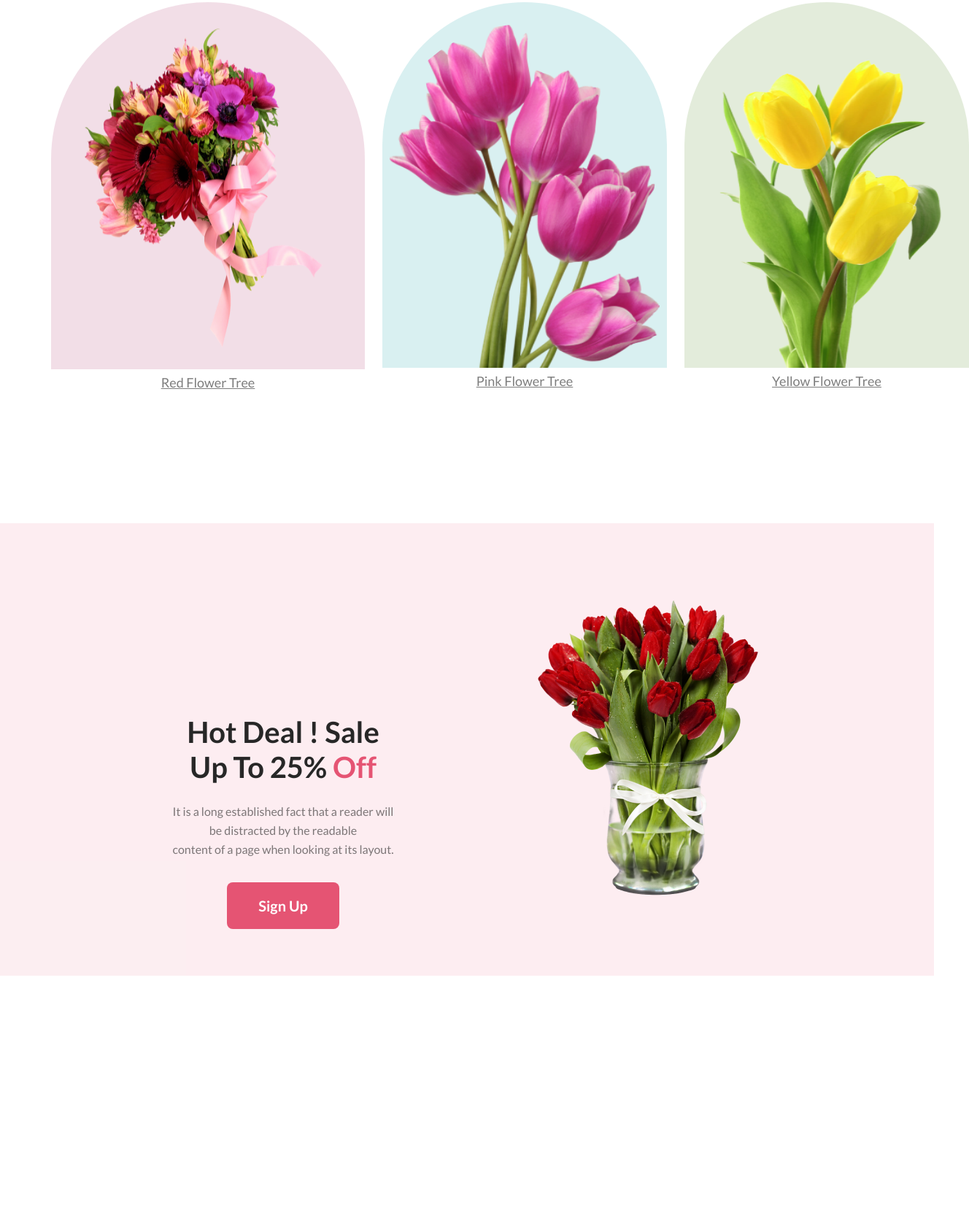
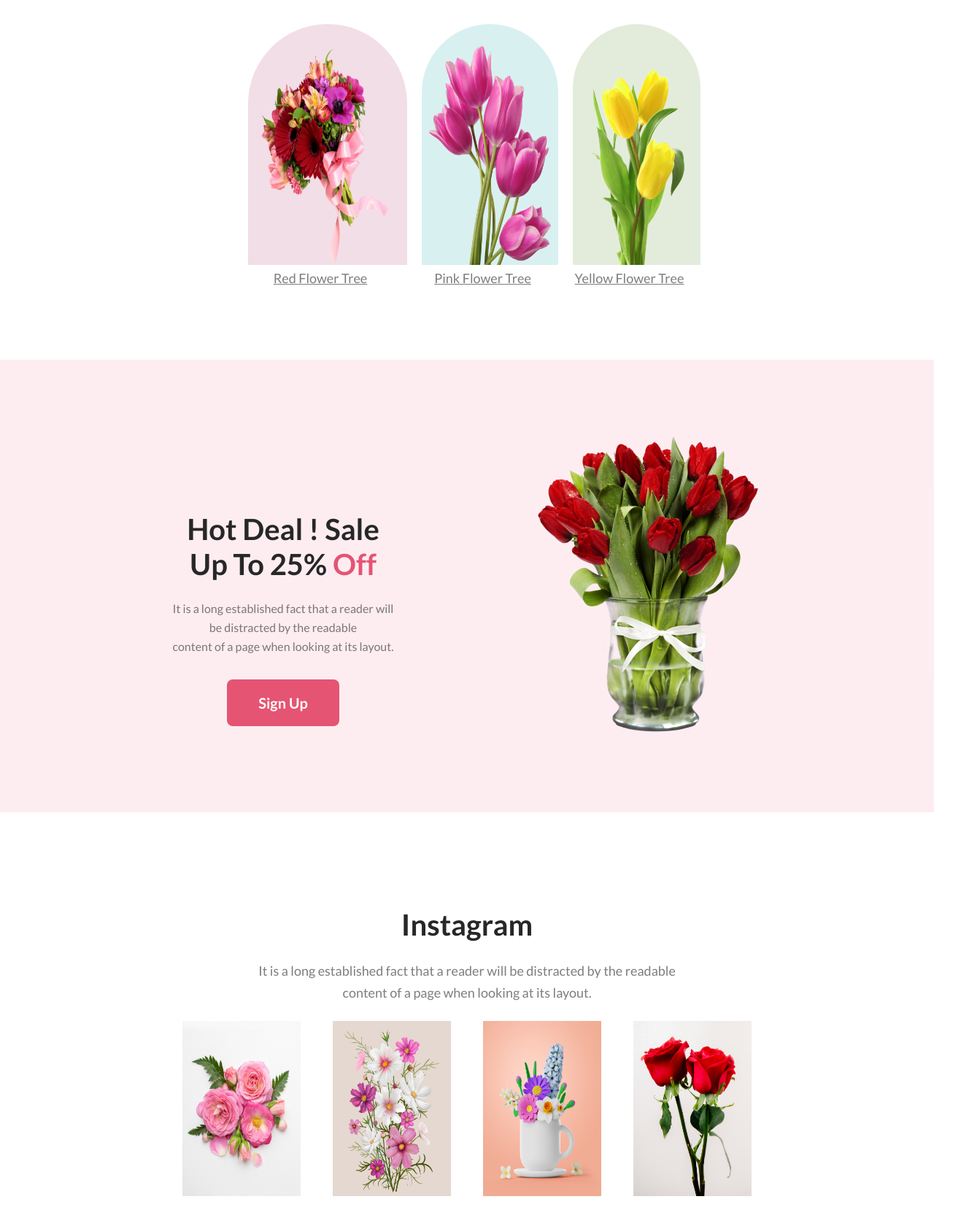
Before and after one commit to Tausif1691/assignment-1, a plain HTML site: page index.html in a window 1280 px wide. Shown: the part 1107-2776 px from the top of the page at 73% size, 1328 px wide, since content can reach past the window. Before the commit the page ends 2444 px from the top, so only its background shows below. Drawn offline with Linux system fonts and the light colour scheme.

Commit message:
third commit

```diff
--- a/index.html
+++ b/index.html
@@ -16,33 +16,57 @@
     <header class="header">
       <div class="banner-container">
         <div class="banner-details">
-            <h3 class="banner-title"> Let's make <br> beautiful flowers a <br> part of your life.</h3>
-            <p class="banner-description">It is a long established fact that a reader will be distracted by the readable content of a page when looking at its layout. The point of using Lorem Ipsum is that it has a more-or-less normal distribution of letters.</p>
-            <button class="btn-primary"> Shop Now </button>
+          <h3 class="banner-title">
+            Let's make <br />
+            beautiful flowers a <br />
+            part of your life.
+          </h3>
+          <p class="banner-description">
+            It is a long established fact that a reader will be distracted by
+            the readable content of a page when looking at its layout. The point
+            of using Lorem Ipsum is that it has a more-or-less normal
+            distribution of letters.
+          </p>
+          <button class="btn-primary">Shop Now</button>
         </div>
         <div class="banner-image">
-          <img src="./Flower Asset/pngwing 10.png" alt="">
+          <img src="./Flower Asset/pngwing 10.png" alt="" />
         </div>
       </div>
     </header>
     <main>
-
       <!-- featured flowers section -->
 
       <section class="featured-flower">
         <h4>Our Featured Flowers</h4>
-        <p>It is a long established fact that a reader will be distracted by the readable <br> content of a page when looking at its layout.</p>
+        <p>
+          It is a long established fact that a reader will be distracted by the
+          readable <br />
+          content of a page when looking at its layout.
+        </p>
         <div class="featured-container">
           <div class="featured-item">
-                <img src="./Flower Asset/pngwing 5.png" class="featured-item-red-img" alt="">
+            <img
+              src="./Flower Asset/pngwing 5.png"
+              class="featured-item-red-img"
+              alt=""
+            />
             <p class="item-title">Red Flower Tree</p>
           </div>
           <div class="featured-item">
-                <img src="./Flower Asset/pngwing 6.png" class="featured-item-pink-img" alt="">
+            <img
+              src="./Flower Asset/pngwing 6.png"
+              class="featured-item-pink-img"
+              alt=""
+            />
             <p class="item-title">Pink Flower Tree</p>
           </div>
           <div class="featured-item">
-                <img src="./Flower Asset/pngwing 7.png" class="featured-item-yellow-img" alt="">
+            <img
+              src="./Flower Asset/pngwing 7.png"
+              class="featured-item-yellow-img"
+              alt=""
+            />
             <p class="item-title">Yellow Flower Tree</p>
           </div>
         </div>
@@ -51,19 +75,57 @@
       <!-- hot deals section -->
       <section class="hot-deals">
         <div class="hot-deals-details">
-            <h3 class="hot-deals-title"> Hot Deal ! Sale Up To 25% <span class="off"> Off </span></h3>
-            <p class="hot-deals-description">It is a long established fact that a reader will be distracted by the readable <br> content of a page when looking at its layout.</p>
-            <button class="btn-primary"> Sign Up </button>
+          <h3 class="hot-deals-title">
+            Hot Deal ! Sale Up To 25% <span class="off"> Off </span>
+          </h3>
+          <p class="hot-deals-description">
+            It is a long established fact that a reader will be distracted by
+            the readable <br />
+            content of a page when looking at its layout.
+          </p>
+          <button class="btn-primary">Sign Up</button>
         </div>
         <div class="hot-deals-image">
-      <img src="./Flower Asset/pngwing 8.png" alt="">
+          <img src="./Flower Asset/pngwing 8.png" alt="" />
         </div>
       </section>
 
-
+      <!-- instagram section -->
+      <section class="instagram">
+        <h4>Instagram</h4>
+        <p>
+          It is a long established fact that a reader will be distracted by the
+          readable <br />
+          content of a page when looking at its layout.
+        </p>
+        <div class="instagram-container">
+          <div class="instagram-item-img">
+            <img
+              src="./Flower Asset/Flower 01.png"
+              alt=""
+            />
+          </div>
+          <div class="instagram-item-img">
+            <img
+              src="./Flower Asset/Rectangle 4.png"
+              alt=""
+            />
+          </div>
+          <div class="instagram-item-img">
+            <img
+              src="./Flower Asset/Rectangle 5.png"
+              alt=""
+            />
+          </div>
+          <div class="instagram-item-img">
+            <img
+              src="./Flower Asset/Rectangle 6.png"
+              alt=""
+            />
+          </div>
+        </div>
+      </section>
     </main>
-    <footer>
-
-    </footer>
+    <footer></footer>
   </body>
 </html>
--- a/styles/style.css
+++ b/styles/style.css
@@ -58,14 +58,22 @@ section {
 }
 
 /* our featured flowers styles */
+.featured-flower{
+    max-width: 1140px;
+    margin: 130px auto;
+}
 
 .featured-container {
-    display: flex;
-    /* justify-content: space-between;
-    align-items: center; */
+    /* display: flex;
     gap: 24px;
     max-width: 1140px;
-    margin: 0 auto;
+    margin: 0 auto; */
+    display: flex;
+    gap: 40px;
+    /* flex-wrap: wrap; */
+    margin: 0 240px;
+    padding: 30px;
+
 }
 
 .featured-item p {
@@ -79,15 +87,15 @@ section {
     border-radius: 300px 300px 0px 0px;
     background: rgba(167, 33, 98, 0.15);
     width: 370px;
-    height: 443px;
-    padding: 30px;
+    /* height: 443px; */
+    padding: 30px 10px 0px;
 }
 
 .featured-item-pink-img {
     border-radius: 300px 300px 0px 0px;
     background: rgba(5, 151, 160, 0.15);
     width: 370px;
-    height: 471px;
+    /* height: 471px; */
     padding: 30px 10px 0px;
 }
 
@@ -95,9 +103,21 @@ section {
     border-radius: 300px 300px 0px 0px;
     background: rgba(71, 125, 17, 0.15);
     width: 370px;
-    height: 471px;
+    /* height: 471px; */
     padding: 30px 10px 0px;
 }
+
+.featured-item {
+    max-width: 33%;
+    /* padding: 0 10px; */
+    height: 300px;
+}
+
+.featured-item img {
+    width: 100%;
+    height: 100%;
+}
+
 
 .featured-flower h4 {
     text-align: center;
@@ -133,7 +153,7 @@ section {
 .hot-deals-details {
     padding-left: 230px;
     margin-right: 186px;
-    padding-top: 197px;
+    padding-top: 90px;
 }
 
 .hot-deals-title {
@@ -141,7 +161,8 @@ section {
     font-size: 40px;
     color: #272727;
 }
-.off{
+
+.off {
     color: #E55473;
 }
 
@@ -153,6 +174,69 @@ section {
     margin-top: 24px;
     margin-bottom: 32px;
 }
+
 .hot-deals-image {
     padding-right: 230px;
 }
+
+/* instagram section style */
+.instagram-container {
+    /* display: flex;
+    justify-content: space-between;
+    align-items: center;
+    gap: 24px; */
+    display: flex;
+    /* flex-wrap: wrap; */
+    margin: 0 240px;
+    /* padding: 30px; */
+    gap: 24px;
+    padding-bottom: 30px;
+    max-width: 1140px;
+}
+
+.instagram-item-img {
+    max-width: 25%;
+    padding: 0 10px;
+    height: 240px;
+}
+
+.instagram-item-img img {
+    width: 100%;
+    height: 100%;
+}
+
+/* .instagram-item-purple-img {
+    width: 370px;
+    height: 471px;
+    padding: 30px 10px 0px;
+}
+
+.instagram-item-pink-img {
+    width: 370px;
+    height: 471px;
+    padding: 30px 10px 0px;
+}
+
+.instagram-item-ash-img {
+    width: 370px;
+    height: 471px;
+    padding: 30px 10px 0px;
+} */
+
+.instagram h4 {
+    text-align: center;
+    margin-bottom: 24px;
+    font-weight: 700;
+    font-size: 40px;
+    color: #272727;
+}
+
+.instagram p {
+    color: rgba(39, 39, 39, 0.60);
+    text-align: center;
+    font-size: 18px;
+    font-style: normal;
+    font-weight: 400;
+    line-height: 30px;
+    margin-bottom: 24px;
+}
```
Lines whose indentation alone changed are shown as unchanged.
